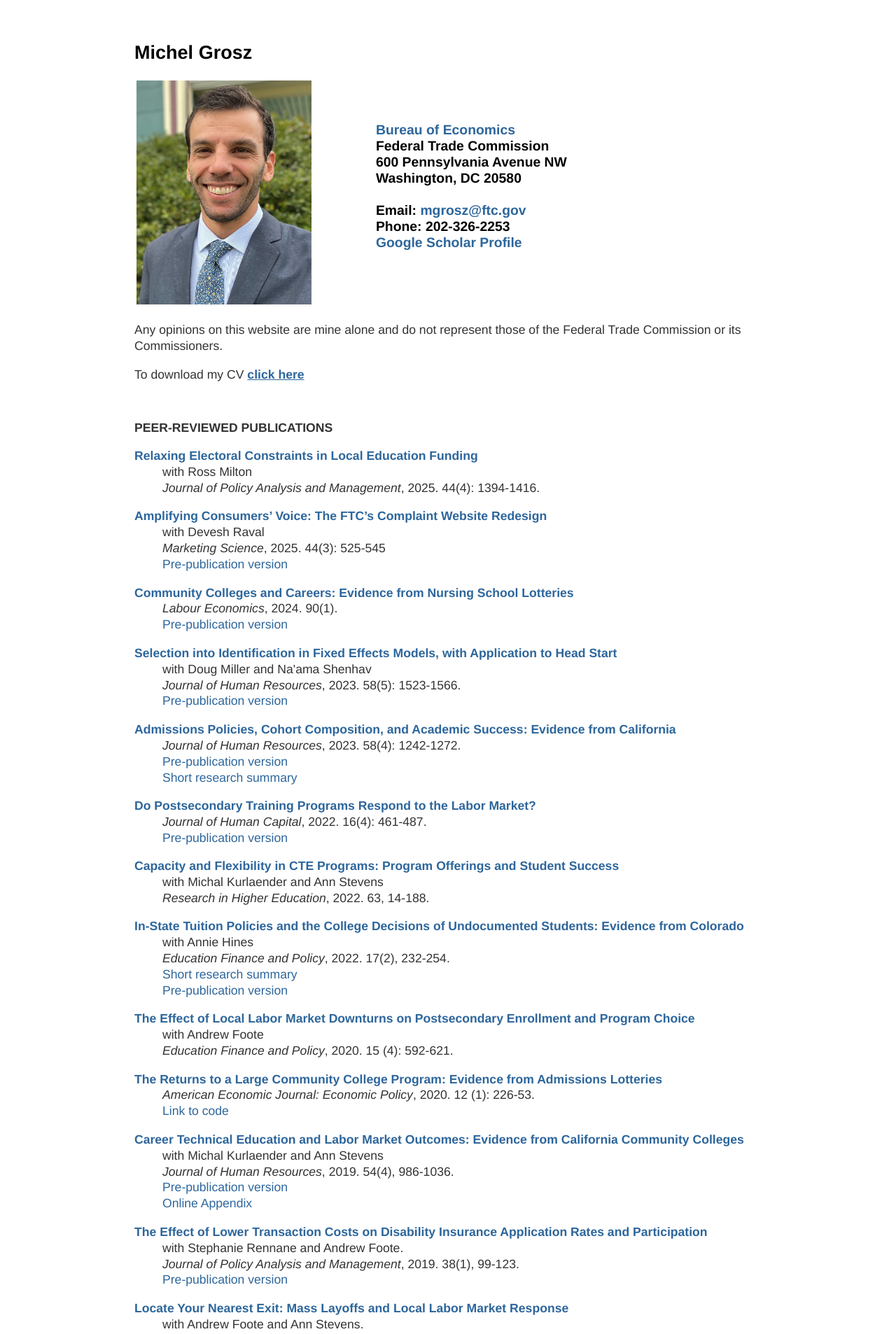
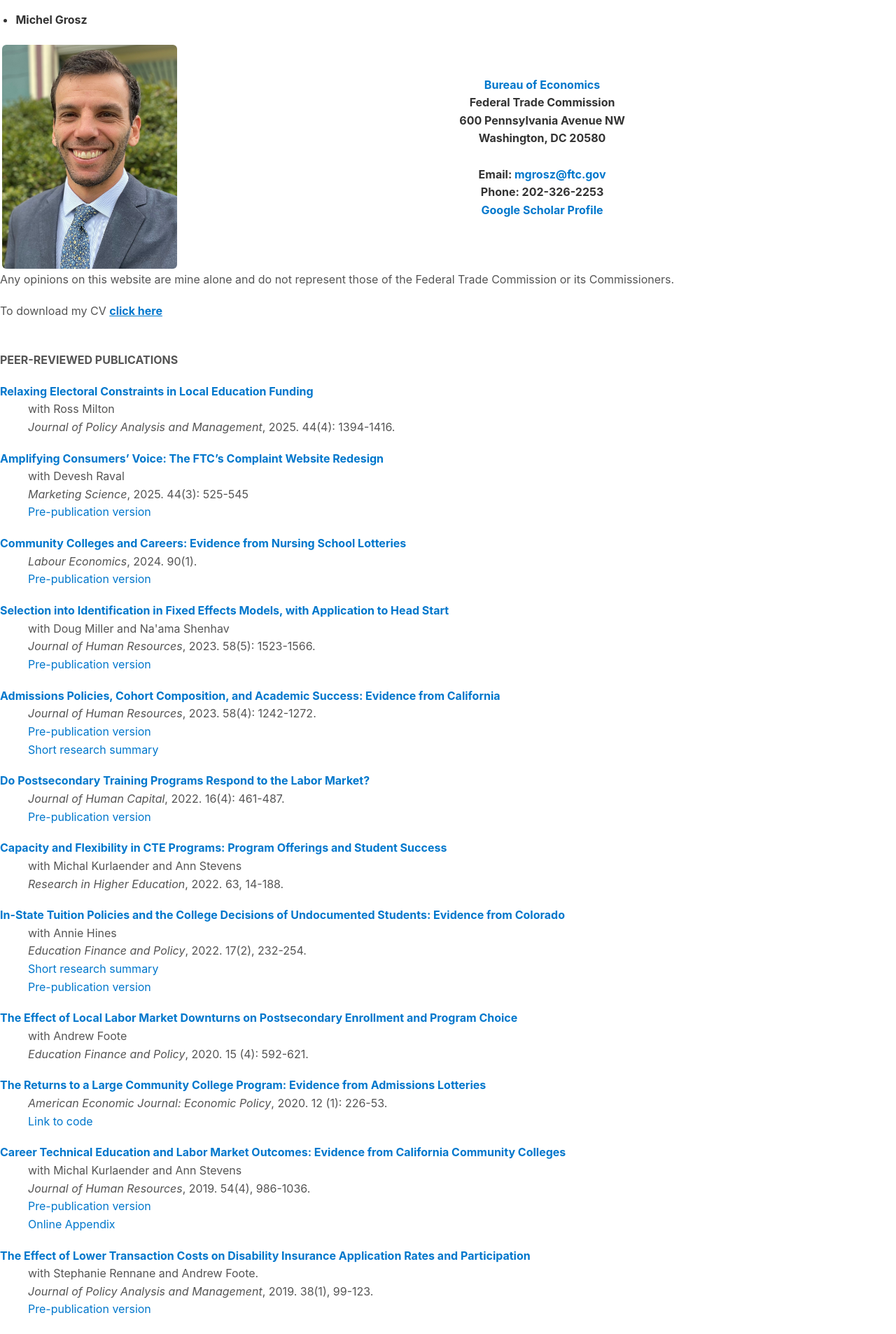
Before and after one commit to mzgrosz/mzgrosz.github.io, a Jekyll site: the page built from index.html, in a window 1280 px wide. Shown: the top 1906 px of the page at 70% size. Built offline with Jekyll 4.4.1, drawn with Linux system fonts in a browser that asks for light colours.

Commit message:
Update main.css chatgpt

```diff
--- a/css/main.css
+++ b/css/main.css
@@ -1,68 +1,110 @@
+/* Sleek, modernized replacement for main.css */
+
+
+:root {
+--bg-color: #ffffff;
+--text-color: #333333;
+--muted-text: #555555;
+--accent-color: #0077cc;
+--accent-hover: #005fa3;
+--border-color: #e2e2e2;
+--max-width: 820px;
+--space-xs: 0.4rem;
+--space-sm: 0.8rem;
+--space-md: 1.2rem;
+--space-lg: 2rem;
+--radius: 6px;
+--shadow: 0 2px 6px rgba(0,0,0,0.06);
+
+
+--font-body: -apple-system, BlinkMacSystemFont, "Segoe UI", Roboto, sans-serif;
+--font-heading: -apple-system, BlinkMacSystemFont, "Segoe UI", Roboto, sans-serif;
+}
+
+
+/* Base */
 body {
-    margin: 60px auto;
-    width: 70%;
+margin: 0;
+padding: 0;
+background: var(--bg-color);
+font-family: var(--font-body);
+color: var(--text-color);
+line-height: 1.6;
 }
-nav ul, footer ul {
-    font-family:"Source Sans Pro", "Helvetica", sans-serif;
-    padding: 0px;
-    list-style: none;
-    font-weight: bold;
-    font-size: 1.3em;
+
+
+.main-container {
+max-width: var(--max-width);
+margin: 0 auto;
+padding: var(--space-md);
 }
-nav ul li, footer ul li {
-    display: inline;
-    margin-right: 20px;
-    font-size: 1.3em;
+
+
+/* Typography */
+h1, h2, h3 {
+font-family: var(--font-heading);
+margin: var(--space-lg) 0 var(--space-sm) 0;
+line-height: 1.25;
 }
+
+
+p {
+margin: 0 0 var(--space-md) 0;
+color: var(--muted-text);
+}
+
+
+ul, ol {
+padding-left: 1.4rem;
+margin-bottom: var(--space-md);
+}
+
+
+/* Links */
 a {
+color: var(--accent-color);
 text-decoration: none;
-    color: #2d669c;
+transition: color 0.2s ease;
 }
+
+
 a:hover {
+color: var(--accent-hover);
 text-decoration: underline;
 }
-h1 {
-    font-family: "Source Sans Pro", "Helvetica", sans-serif;
-}
-h2 {
-    font-family: "Source Sans Pro", "Helvetica", sans-serif;
-}
-h3 {
-    font-family: "Source Sans Pro", "Helvetica", sans-serif;
-     font-size: 1.3em;
 
-}
-p {
-    font-family: "Source Sans Pro", "Helvetica", sans-serif;
-    font-size: 1.1em;
-    line-height: 1.3em;
-    color: #333;
-}
-footer {
-    border-top: 1px solid #d5d5d5;
-    font-size: .8em;
+
+/* Header */
+header {
+padding: var(--space-md) 0;
+margin-bottom: var(--space-lg);
+border-bottom: 1px solid var(--border-color);
 }
 
-ul.posts {
-    margin: 20px auto 40px;
-    font-size: 1.3em;
+
+/* Footer */
+footer {
+margin-top: var(--space-lg);
+padding-top: var(--space-md);
+border-top: 1px solid var(--border-color);
+font-size: 0.9rem;
+color: var(--muted-text);
 }
 
-ul.posts li {
-    list-style: none;
-    font-size: 1.3em;
+
+/* Card elements (optional) */
+.card {
+border: 1px solid var(--border-color);
+border-radius: var(--radius);
+padding: var(--space-md);
+margin-bottom: var(--space-md);
+box-shadow: var(--shadow);
+background: #fff;
 }
 
-th {
-  text-align: left;
-  font-family:"Source Sans Pro", "Helvetica", sans-serif;
-  font-size: 1.1em;
 
-}
-
-tr {
-  text-align: left;
-  font-family:"Source Sans Pro", "Helvetica", sans-serif;
-  font-size: 1.1em;
-
-}
+/* Images */
+img {
+max-width: 100%;
+border-radius: var(--radius);
+display: block;
```
Lines whose indentation alone changed are shown as unchanged.
